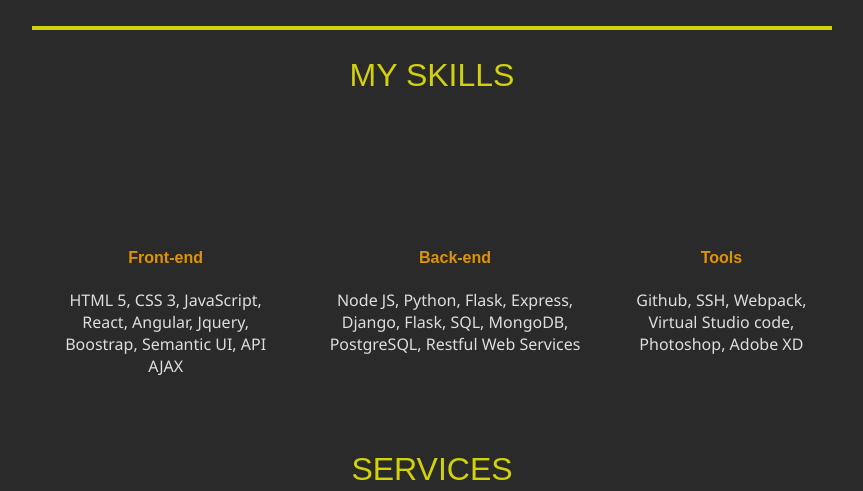
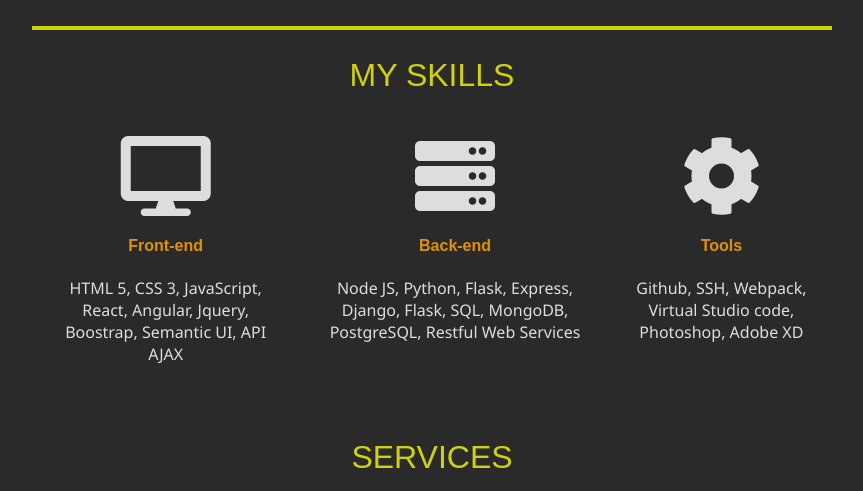
Before and after one commit to GodwinNicholas/portfolio, a plain HTML site: page index.html in a window 1280 px wide. Shown: the part 1440-1931 px from the top of the page, without its empty margins (208-1071 px from the left). Drawn offline with Linux system fonts and the light colour scheme.

Commit message:
fixed font awesome cdn

```diff
--- a/index.html
+++ b/index.html
@@ -5,7 +5,8 @@
     <meta charset="UTF-8">
     <meta name="viewport" content="width=device-width, initial-scale=1.0">
     <meta http-equiv="X-UA-Compatible" content="ie=edge">
-    <link href="https://maxcdn.bootstrapcdn.com/font-awesome/4.7.0/css/font-awesome.min.css" rel="stylesheet">
+      <link rel="stylesheet" href="https://use.fontawesome.com/releases/v5.2.0/css/all.css" integrity="sha384-hWVjflwFxL6sNzntih27bfxkr27PmbbK/iSvJ+a4+0owXq79v+lsFkW54bOGbiDQ"
+    crossorigin="anonymous">
     <link rel="stylesheet" href="assets/css/main.css">
     <link rel="stylesheet" href="assets/css/menu.css">
     <title>Godwin Nicholas</title>
```
